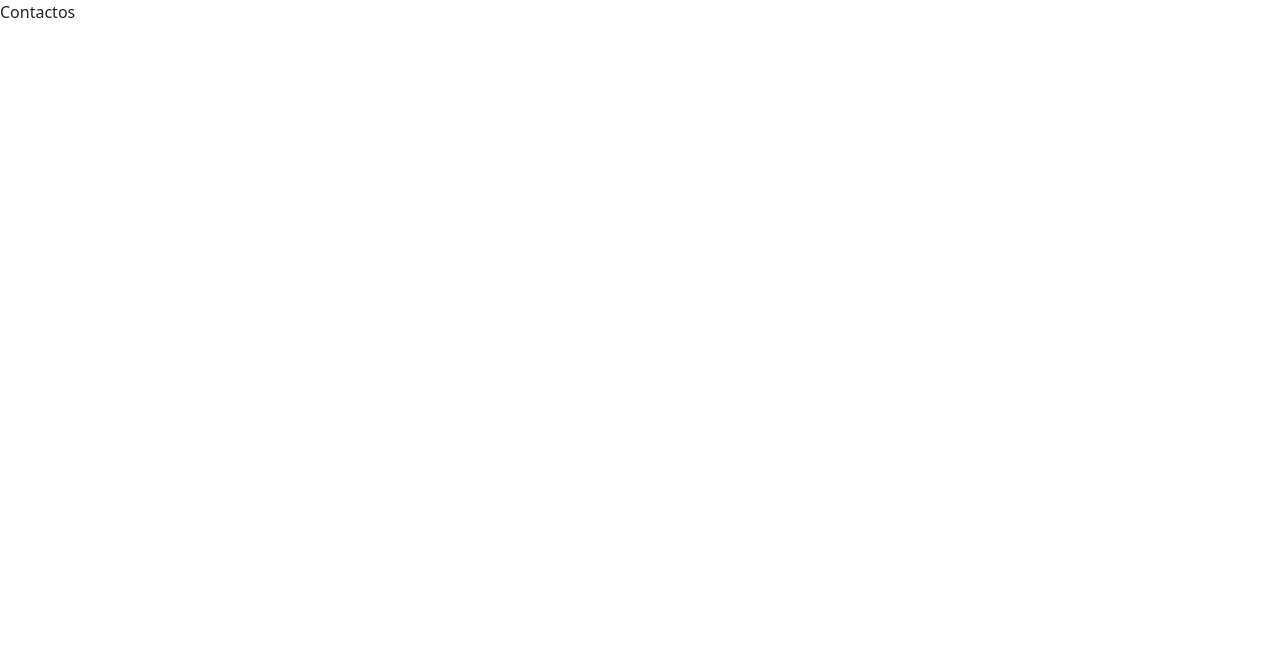
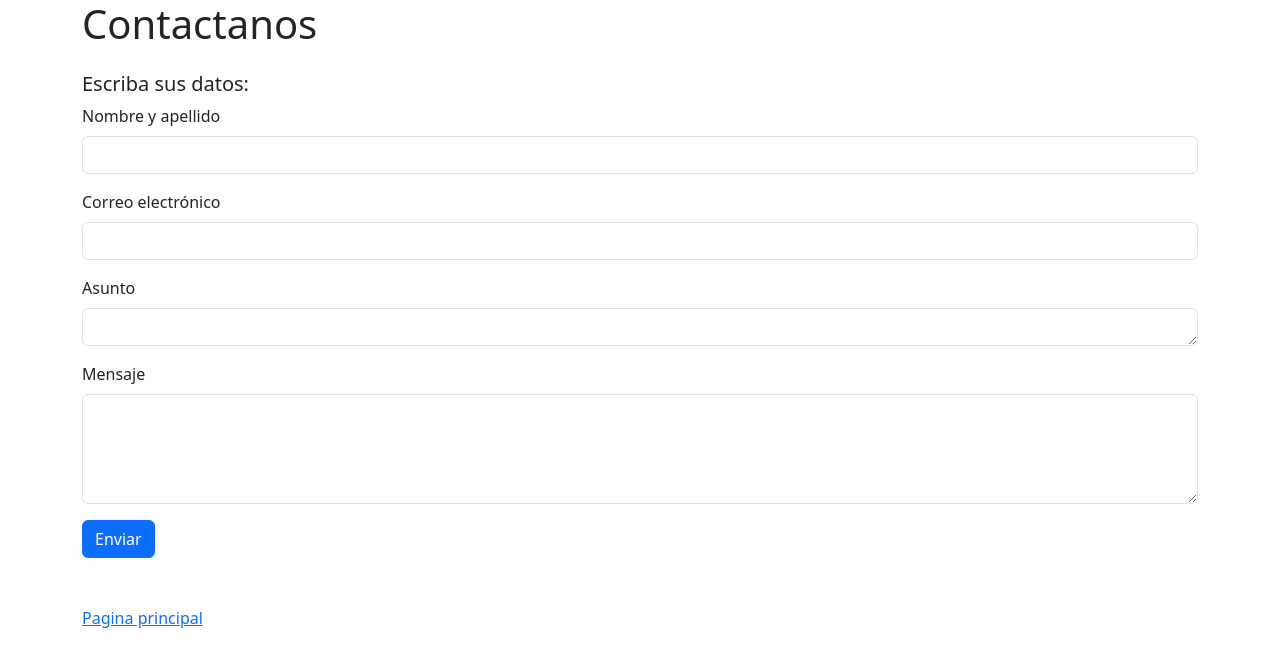
Before and after one commit to TheMismisimo/ProyectoDS, a React (Create React App) app in the folder proyecto1/: page /contactos in a window 1280 px wide. Shown: the top 666 px of the page. Built offline with nearby package versions, Linux system fonts and the light colour scheme.

Commit message:
añadido formulario de contactos

```diff
--- a/proyecto1/src/Paginas/Contactos.js
+++ b/proyecto1/src/Paginas/Contactos.js
@@ -1,8 +1,118 @@
-import React from 'react'
+import React, { useState } from 'react';
+import 'bootstrap/dist/css/bootstrap.min.css'; // Importa los estilos de Bootstrap
+import { Modal, Button } from 'react-bootstrap'; // Importa los componentes de react-bootstrap
+
 
 function Contactos() {
+  const [formData, setFormData] = useState({
+    name: '',
+    email: '',
+    asunto: '',
+    mensaje: '',
+  });
+  const [showModal, setShowModal] = useState(false); // Estado para mostrar/ocultar el modal
+
+  function handleChange(e){
+    const { name, value } = e.target;
+    setFormData({
+      ...formData,
+      [name]: value,
+    });
+  };
+
+  function handleSubmit(e){
+    e.preventDefault();
+    setShowModal(true);
+  };
+  function handleClose(){
+    setShowModal(false);
+  };
   return (
-    <div>Contactos</div>
+    <div className="container">
+      <h1 className='mb-4'>Contactanos</h1>
+      <h5>Escriba sus datos:</h5>
+      <form onSubmit={handleSubmit}>
+        <div className="mb-3">
+          <label htmlFor="name" className="form-label">
+            Nombre y apellido
+          </label>
+          <input
+            type="text"
+            className="form-control"
+            id="name"
+            name="name"
+            value={formData.name}
+            onChange={handleChange}
+            required
+          />
+        </div>
+        <div className="mb-3">
+          <label htmlFor="email" className="form-label">
+            Correo electrónico
+          </label>
+          <input
+            type="email"
+            className="form-control"
+            id="email"
+            name="email"
+            value={formData.email}
+            onChange={handleChange}
+            required
+          />
+        </div>
+        <div className="mb-3">
+          <label htmlFor="asunto" className="form-label">
+            Asunto
+          </label>
+          <textarea
+            className="form-control"
+            id="asunto"
+            name="asunto"
+            value={formData.asunto}
+            onChange={handleChange}
+            rows="1"
+            required
+          ></textarea>
+        </div>
+        <div className="mb-3">
+          <label htmlFor="mensaje" className="form-label">
+            Mensaje
+          </label>
+          <textarea
+            className="form-control"
+            id="mensaje"
+            name="mensaje"
+            value={formData.mensaje}
+            onChange={handleChange}
+            rows="4"
+            required
+          ></textarea>
+        </div>
+        <button type="submit" className="btn btn-primary">
+          Enviar
+        </button>
+      </form>
+      <footer>
+        <p className='mb-5'></p>
+        <a href='/'>Pagina principal</a>
+      </footer>
+      <Modal show={showModal} onHide={handleClose}>
+        <Modal.Header closeButton>
+          <Modal.Title>Datos enviados</Modal.Title>
+        </Modal.Header>
+        <Modal.Body>
+          <p>Nombre: {formData.name}</p>
+          <p>Correo electrónico: {formData.email}</p>
+          <p>Asunto: {formData.asunto}</p>
+          <p>Mensaje: {formData.mensaje}</p>
+        </Modal.Body>
+        <Modal.Footer>
+          <Button variant="secondary" onClick={handleClose}>
+            Cerrar
+          </Button>
+        </Modal.Footer>
+      </Modal>
+    </div>
   )
 }
 
```
